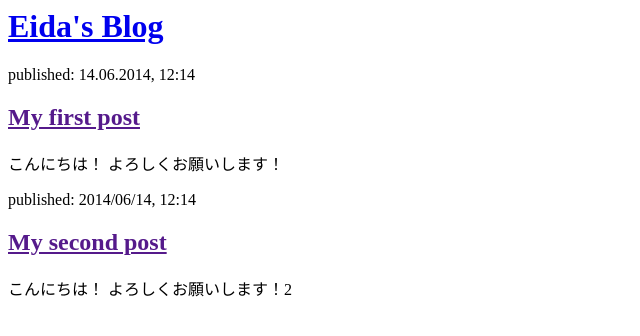
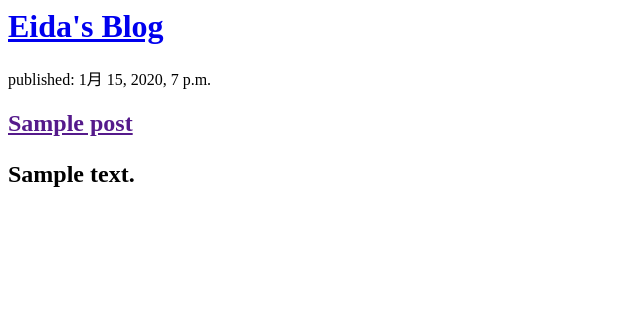
Before and after one commit to eida-h/my-first-blog, a Django app: page / in a window 1280 px wide. Shown: the top 336 px of the page, without its empty margins (0-640 px from the left). Run offline with Django 3.2, Linux system fonts and the light colour scheme; tables that the repository leaves empty hold one stand-in row (values such as "Sample post").

Commit message:
Modified templates to display posts from database.

```diff
--- a/blog/templates/blog/post_list.html
+++ b/blog/templates/blog/post_list.html
@@ -7,17 +7,13 @@
             <h1><a href="/">Eida's Blog</a></h1>
         </div>
 
-        <div>
-            <p>published: 14.06.2014, 12:14</p>
-            <h2><a href="">My first post</a></h2>
-            <p> こんにちは！ よろしくお願いします！ </p>
-        </div>
+        {%for post in posts%}
+            <div>
+                <p>published: {{post.published_date}}</p>
+                <h2><a href="">{{post.title}}</a><h2>
+                <p>{{post.text|linebreaksbr}}</p>
+            </div>
 
-        <div>
-            <p>published: 2014/06/14, 12:14</p>
-            <h2><a href="">My second post</a></h2>
-            <p> こんにちは！ よろしくお願いします！2 </p>
-        </div>
-
+        {%endfor%}
     </body>
 </html>
--- a/blog/views.py
+++ b/blog/views.py
@@ -1,7 +1,10 @@
 from django.shortcuts import render
+from django.utils import timezone
+from .models import Post
 
 # Create your views here.
 
 
 def post_list(request):
-    return render(request, 'blog/post_list.html', {})
+    posts = Post.objects.filter(published_date__lte=timezone.now()).order_by('published_date')
+    return render(request, 'blog/post_list.html', {'posts':posts})
```
